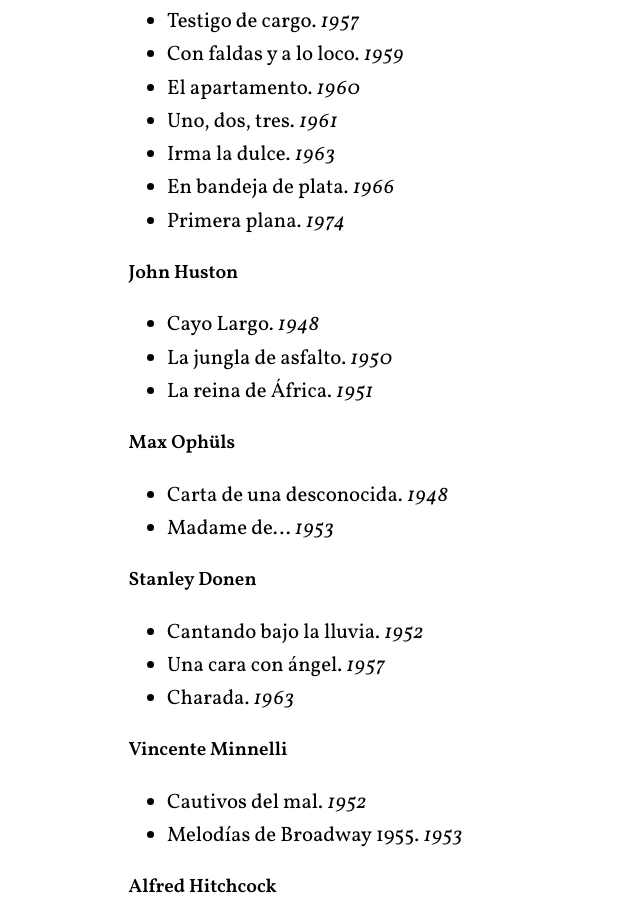
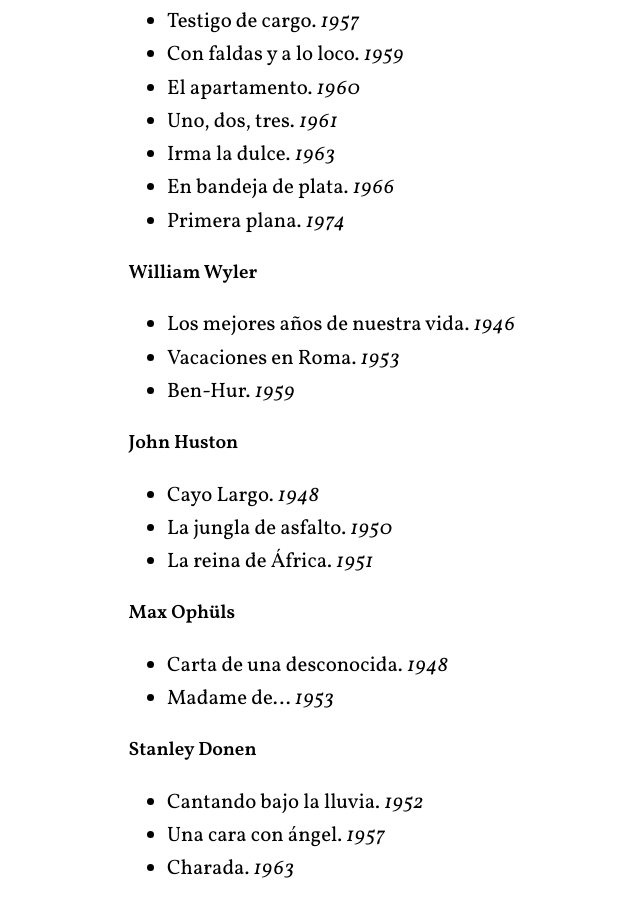
Before and after one commit to arturoherrero/arturoherrero.com, a Jekyll site: the page built from pages/directors.md, in a window 1280 px wide and 900 px high, scrolled down 1820 px. Shown: the whole window, without its empty margins (122-762 px from the left). Built offline with Jekyll 4.4.1, drawn with Linux system fonts in a browser that asks for light colours; some of the changed text lies outside the part shown.

Commit message:
Update lists

```diff
--- a/pages/directors.md
+++ b/pages/directors.md
@@ -62,6 +62,11 @@
 - Irma la dulce. *1963*
 - En bandeja de plata. *1966*
 - Primera plana. *1974*
+
+##### William Wyler
+- Los mejores años de nuestra vida. *1946*
+- Vacaciones en Roma. *1953*
+- Ben-Hur. *1959*
 
 ##### John Huston
 - Cayo Largo. *1948*
@@ -132,6 +137,7 @@
 - El pianista. *2002*
 
 ##### Steven Spielberg
+- En busca del arca perdida. *1981*
 - La lista de Schindler. *1993*
 - Salvar al soldado Ryan. *1998*
 - Atrápame si puedes. *2002*
```
Also changed, not shown: pages/books.md (+1 -0 lines), pages/movies.md (+2 -3 lines).
